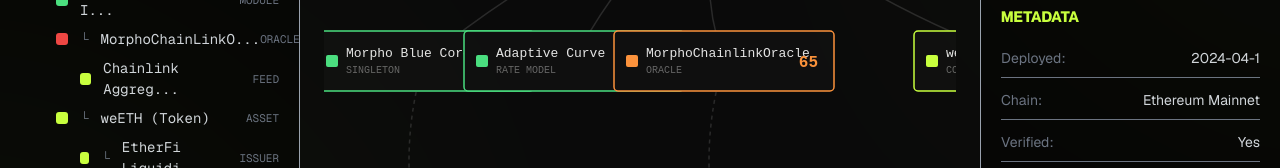
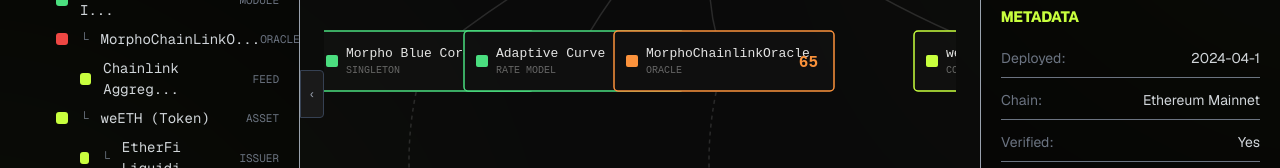
Before and after one commit to ohMySol/Panorama, a Next.js app in the folder frontend/: page /dashboard in a window 1280 px wide. Shown: the part 306-474 px from the top of the page. Built offline with nearby package versions, Linux system fonts and the light colour scheme.

Commit message:
feat: new changes

```diff
--- a/frontend/app/layout.tsx
+++ b/frontend/app/layout.tsx
@@ -17,8 +17,8 @@
 });
 
 export const metadata: Metadata = {
-  title: "Create Next App",
-  description: "Generated by create next app",
+  title: "PANORAMA",
+  description: "Map every dependency. Score every risk.",
 };
 
 export default function RootLayout({
--- a/frontend/app/src/components/dashboard/dashboard-graph.tsx
+++ b/frontend/app/src/components/dashboard/dashboard-graph.tsx
@@ -1,6 +1,6 @@
 "use client"
 
-import { useEffect, useRef, useState } from "react";
+import { useEffect, useRef, useState, useCallback, useMemo } from "react";
 
 interface Node {
     id: string;
@@ -41,10 +41,10 @@
 ];
 
 const getRiskColor = (risk: number) => {
-    if (risk < 40) return "#4ade80"; // green - LOW
-    if (risk < 60) return "#C8FF3E"; // lime - MED
-    if (risk < 80) return "#fb923c"; // orange - HIGH
-    return "#ef4444"; // red - CRIT
+    if (risk < 40) return "#4ade80";
+    if (risk < 60) return "#C8FF3E";
+    if (risk < 80) return "#fb923c";
+    return "#ef4444";
 };
 
 export const DashboardGraph = () => {
@@ -54,7 +54,7 @@
     const [dimensions, setDimensions] = useState({ width: 800, height: 700 });
     const [transform, setTransform] = useState({ x: 0, y: 0, scale: 1 });
     const [isPanning, setIsPanning] = useState(false);
-    const [panStart, setPanStart] = useState({ x: 0, y: 0 });
+    const panStartRef = useRef({ x: 0, y: 0 });
 
     useEffect(() => {
         const updateDimensions = () => {
@@ -74,19 +74,16 @@
         return () => window.removeEventListener("resize", updateDimensions);
     }, []);
 
-    // Zoom with mouse wheel
-    useEffect(() => {
-        const container = containerRef.current;
-        if (!container) return;
-
-        const handleWheel = (e: WheelEvent) => {
+    // Optimized zoom handler
+    const handleWheel = useCallback((e: WheelEvent) => {
         e.preventDefault();
 
         const delta = e.deltaY * -0.001;
         const newScale = Math.min(Math.max(0.3, transform.scale + delta), 3);
 
-            // Zoom towards mouse position
-            const rect = container.getBoundingClientRect();
+        if (!containerRef.current) return;
+
+        const rect = containerRef.current.getBoundingClientRect();
         const mouseX = e.clientX - rect.left;
         const mouseY = e.clientY - rect.top;
 
@@ -99,61 +96,95 @@
             y: newY,
             scale: newScale,
         });
-        };
+    }, [transform.scale, transform.x, transform.y]);
 
-        container.addEventListener("wheel", handleWheel, { passive: false });
-        return () => container.removeEventListener("wheel", handleWheel);
-    }, [transform]);
-
-    // Pan with mouse drag
     useEffect(() => {
         const container = containerRef.current;
         if (!container) return;
 
-        const handleMouseDown = (e: MouseEvent) => {
-            if (e.button === 0) { // Left mouse button
+        container.addEventListener("wheel", handleWheel, { passive: false });
+        return () => container.removeEventListener("wheel", handleWheel);
+    }, [handleWheel]);
+
+    // Optimized pan handlers
+    const handleMouseDown = useCallback((e: React.MouseEvent) => {
+        if (e.button === 0) {
             setIsPanning(true);
-                setPanStart({ x: e.clientX - transform.x, y: e.clientY - transform.y });
+            panStartRef.current = { x: e.clientX - transform.x, y: e.clientY - transform.y };
         }
-        };
+    }, [transform.x, transform.y]);
 
-        const handleMouseMove = (e: MouseEvent) => {
+    const handleMouseMove = useCallback((e: MouseEvent) => {
         if (isPanning) {
             setTransform(prev => ({
                 ...prev,
-                    x: e.clientX - panStart.x,
-                    y: e.clientY - panStart.y,
+                x: e.clientX - panStartRef.current.x,
+                y: e.clientY - panStartRef.current.y,
             }));
         }
-        };
+    }, [isPanning]);
 
-        const handleMouseUp = () => {
+    const handleMouseUp = useCallback(() => {
         setIsPanning(false);
-        };
+    }, []);
 
-        container.addEventListener("mousedown", handleMouseDown);
+    useEffect(() => {
+        if (isPanning) {
             window.addEventListener("mousemove", handleMouseMove);
             window.addEventListener("mouseup", handleMouseUp);
-
             return () => {
-            container.removeEventListener("mousedown", handleMouseDown);
                 window.removeEventListener("mousemove", handleMouseMove);
                 window.removeEventListener("mouseup", handleMouseUp);
             };
-    }, [isPanning, panStart, transform.x, transform.y]);
+        }
+    }, [isPanning, handleMouseMove, handleMouseUp]);
 
-    const getNodeById = (id: string) => nodes.find(n => n.id === id);
+    const getNodeById = useCallback((id: string) => nodes.find(n => n.id === id), []);
 
-    // Reset zoom button handler
-    const handleResetZoom = () => {
+    const handleResetZoom = useCallback(() => {
         setTransform({ x: 0, y: 0, scale: 1 });
+    }, []);
+
+    const handleZoomIn = useCallback(() => {
+        setTransform(prev => ({ ...prev, scale: Math.min(prev.scale + 0.2, 3) }));
+    }, []);
+
+    const handleZoomOut = useCallback(() => {
+        setTransform(prev => ({ ...prev, scale: Math.max(prev.scale - 0.2, 0.3) }));
+    }, []);
+
+    // Memoize edge paths to avoid recalculation
+    const edgePaths = useMemo(() => {
+        return edges.map((edge, i) => {
+            const from = getNodeById(edge.from);
+            const to = getNodeById(edge.to);
+            if (!from || !to) return null;
+
+            const midX = (from.x + to.x) / 2;
+            const midY = (from.y + to.y) / 2;
+            const dx = to.x - from.x;
+            const dy = to.y - from.y;
+            const offset = 30;
+            const controlX = midX - dy * offset / Math.sqrt(dx * dx + dy * dy);
+            const controlY = midY + dx * offset / Math.sqrt(dx * dx + dy * dy);
+
+            return {
+                key: `edge-${i}`,
+                path: `M ${from.x} ${from.y} Q ${controlX} ${controlY} ${to.x} ${to.y}`,
+                from: edge.from,
+                to: edge.to,
+                fromNode: from,
+                toNode: to,
             };
+        }).filter(Boolean);
+    }, [getNodeById]);
 
     return (
         <div
             ref={containerRef}
-            className="flex flex-1 relative bg-[#0a0a0a] p-6 overflow-hidden"
+            className="flex flex-1 relative bg-[#0a0a0a] p-6 overflow-hidden select-none"
             style={{ cursor: isPanning ? 'grabbing' : 'grab' }}
+            onMouseDown={handleMouseDown}
         >
             <svg
                 ref={svgRef}
@@ -162,7 +193,6 @@
                 className="w-full h-full"
             >
                 <defs>
-                    {/* Glow filter for highlighted nodes */}
                     <filter id="glow">
                         <feGaussianBlur stdDeviation="4" result="coloredBlur"/>
                         <feMerge>
@@ -172,41 +202,26 @@
                     </filter>
                 </defs>
 
-                {/* Apply transform to entire graph */}
                 <g transform={`translate(${transform.x}, ${transform.y}) scale(${transform.scale})`}>
-                    {/* Draw edges with curves */}
                     <g className="edges">
-                        {edges.map((edge, i) => {
-                            const from = getNodeById(edge.from);
-                            const to = getNodeById(edge.to);
-                            if (!from || !to) return null;
-
+                        {edgePaths.map((edge) => {
+                            if (!edge) return null;
                             const isHighlighted = hoveredNode === edge.from || hoveredNode === edge.to;
-
-                            // Calculate curve control point
-                            const midX = (from.x + to.x) / 2;
-                            const midY = (from.y + to.y) / 2;
-                            const dx = to.x - from.x;
-                            const dy = to.y - from.y;
-                            const offset = 30;
-                            const controlX = midX - dy * offset / Math.sqrt(dx * dx + dy * dy);
-                            const controlY = midY + dx * offset / Math.sqrt(dx * dx + dy * dy);
 
                             return (
                                 <path
-                                    key={`edge-${i}`}
-                                    d={`M ${from.x} ${from.y} Q ${controlX} ${controlY} ${to.x} ${to.y}`}
-                                    stroke={isHighlighted ? getRiskColor(Math.max(from.risk, to.risk)) : "#2a2a2a"}
+                                    key={edge.key}
+                                    d={edge.path}
+                                    stroke={isHighlighted ? getRiskColor(Math.max(edge.fromNode.risk, edge.toNode.risk)) : "#2a2a2a"}
                                     strokeWidth={isHighlighted ? 2.5 : 1.5}
                                     fill="none"
-                                    strokeDasharray={from.type === "root" || to.type === "root" ? "0" : "4 4"}
-                                    className="transition-all duration-300"
+                                    strokeDasharray={edge.fromNode.type === "root" || edge.toNode.type === "root" ? "0" : "4 4"}
+                                    style={{ transition: 'stroke 0.2s, stroke-width 0.2s' }}
                                 />
                             );
                         })}
                     </g>
 
-                    {/* Draw nodes */}
                     <g className="nodes">
                         {nodes.map((node) => {
                             const isHovered = hoveredNode === node.id;
@@ -221,10 +236,9 @@
                                     transform={`translate(${node.x - width / 2}, ${node.y - height / 2})`}
                                     onMouseEnter={() => setHoveredNode(node.id)}
                                     onMouseLeave={() => setHoveredNode(null)}
-                                    className="cursor-pointer"
+                                    style={{ cursor: 'pointer' }}
                                     filter={isHovered ? "url(#glow)" : undefined}
                                 >
-                                    {/* Node background */}
                                     <rect
                                         width={width}
                                         height={height}
@@ -232,10 +246,9 @@
                                         fill="#0f0f0f"
                                         stroke={color}
                                         strokeWidth={isHovered ? 2.5 : 1.5}
-                                        className="transition-all duration-300"
+                                        style={{ transition: 'stroke-width 0.2s' }}
                                     />
 
-                                    {/* Color indicator square */}
                                     <rect
                                         x={12}
                                         y={height / 2 - 6}
@@ -245,7 +258,6 @@
                                         fill={color}
                                     />
 
-                                    {/* Node label */}
                                     <text
                                         x={32}
                                         y={height / 2 - 4}
@@ -257,19 +269,17 @@
                                         {node.label}
                                     </text>
 
-                                    {/* Node subtitle */}
                                     <text
                                         x={32}
                                         y={height / 2 + 12}
                                         fill="#666"
                                         fontSize={10}
                                         fontFamily="monospace"
-                                        textTransform="uppercase"
+                                        style={{ textTransform: 'uppercase' }}
                                     >
                                         {node.subtitle}
                                     </text>
 
-                                    {/* Risk score */}
                                     <text
                                         x={width - 16}
                                         y={height / 2 + 6}
@@ -288,17 +298,16 @@
                 </g>
             </svg>
 
-            {/* Zoom controls */}
             <div className="absolute top-6 right-6 flex flex-col gap-2">
                 <button
-                    onClick={() => setTransform(prev => ({ ...prev, scale: Math.min(prev.scale + 0.2, 3) }))}
+                    onClick={handleZoomIn}
                     className="w-8 h-8 bg-[#1a1a1a] hover:bg-[#2a2a2a] border border-gray-700 rounded flex items-center justify-center text-gray-400 hover:text-white transition-colors"
                     title="Zoom In"
                 >
                     +
                 </button>
                 <button
-                    onClick={() => setTransform(prev => ({ ...prev, scale: Math.max(prev.scale - 0.2, 0.3) }))}
+                    onClick={handleZoomOut}
                     className="w-8 h-8 bg-[#1a1a1a] hover:bg-[#2a2a2a] border border-gray-700 rounded flex items-center justify-center text-gray-400 hover:text-white transition-colors"
                     title="Zoom Out"
                 >
@@ -313,7 +322,6 @@
                 </button>
             </div>
 
-            {/* Legend */}
             <div className="absolute bottom-6 left-6 flex items-center gap-6 text-xs font-mono">
                 <div className="flex items-center gap-2">
                     <div className="w-3 h-3 rounded-sm bg-[#4ade80]" />
@@ -333,7 +341,6 @@
                 </div>
             </div>
 
-            {/* Stats */}
             <div className="absolute bottom-6 right-6 text-xs font-mono text-gray-500">
                 <span>{nodes.length} nodes · {edges.length} edges · zoom: {(transform.scale * 100).toFixed(0)}%</span>
             </div>
--- a/frontend/app/src/components/dashboard/left-tab.tsx
+++ b/frontend/app/src/components/dashboard/left-tab.tsx
@@ -1,9 +1,25 @@
+"use client"
+
+import { useState } from "react";
 import { DependencyTree } from "./dependency-tree"
 import { NodeInfo } from "./node-info"
 
 export const LeftTab = () => {
+    const [isCollapsed, setIsCollapsed] = useState(false);
+
     return (
-        <div className="flex flex-col w-[300px] h-full border-r border-r-gray-400">
+        <div className={`flex flex-col h-full border-r border-r-gray-400 transition-all duration-300 ${
+            isCollapsed ? 'w-0 overflow-hidden' : 'w-[300px]'
+        }`}>
+            <button
+                onClick={() => setIsCollapsed(!isCollapsed)}
+                className="absolute left-[300px] top-1/2 -translate-y-1/2 z-10 w-6 h-12 bg-[#1a1a1a] hover:bg-[#2a2a2a] border border-gray-700 rounded-r flex items-center justify-center text-gray-400 hover:text-white transition-all duration-300"
+                style={{ left: isCollapsed ? '0px' : '300px' }}
+                title={isCollapsed ? "Expand sidebar" : "Collapse sidebar"}
+            >
+                <span className="text-xs">{isCollapsed ? '›' : '‹'}</span>
+            </button>
+
             <DependencyTree/>
         </div>
     )
```
Lines whose indentation alone changed are shown as unchanged.
